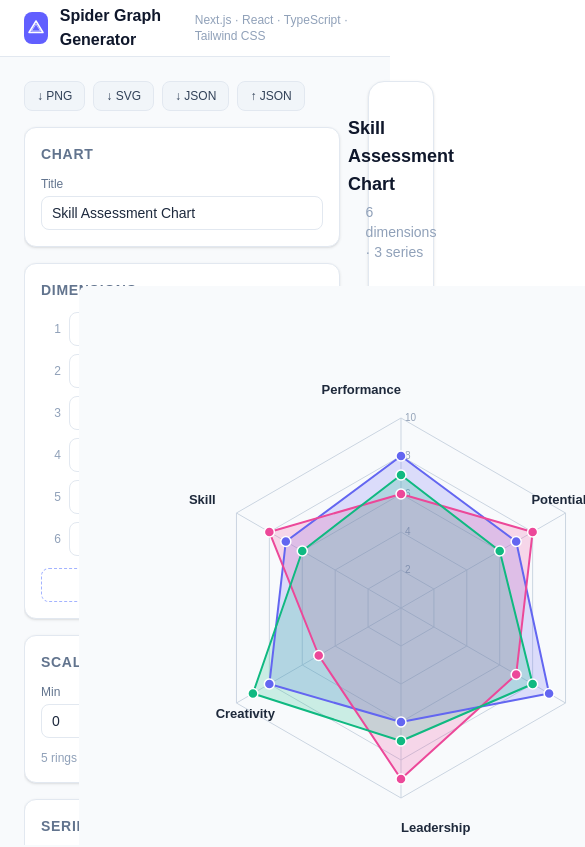
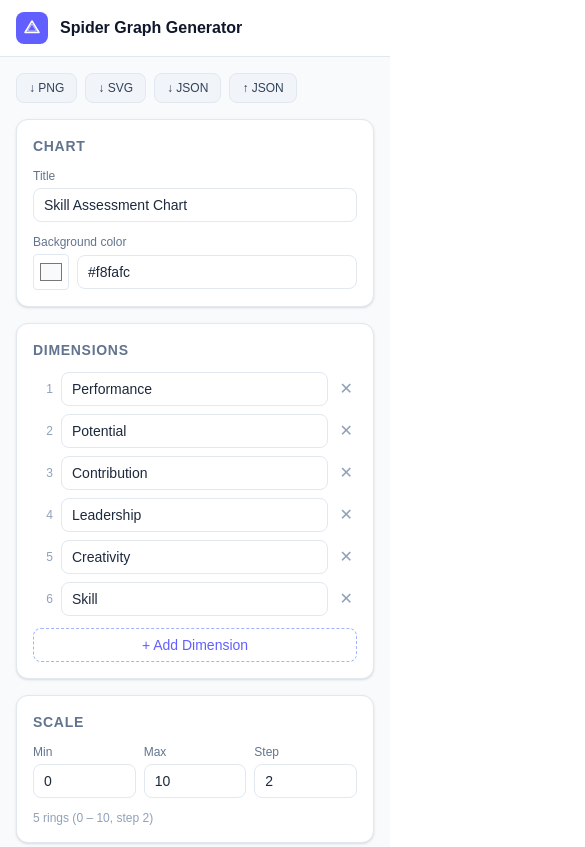
Before and after one commit to rmontero/spider, a Next.js app: page / in a window 390 px wide. Shown: the top 847 px of the page, 585 px wide, since content can reach past the window. Built offline with nearby package versions, Linux system fonts and the light colour scheme.

Commit message:
Make it mobile first
Signed-off-by: Roberto Montero <r@rob.cr>

```diff
--- a/app/page.tsx
+++ b/app/page.tsx
@@ -8,6 +8,7 @@ import { SpiderGraphState } from "@/types/spider-graph";
 const DEFAULT_STATE: SpiderGraphState = {
   config: {
     title: "Skill Assessment Chart",
+    backgroundColor: "#f8fafc",
     dimensions: [
       { id: "dim-1", label: "Performance" },
       { id: "dim-2", label: "Potential" },
@@ -89,6 +90,8 @@ export default function Home() {
           config: {
             ...parsed.config,
             title: parsed.config.title || DEFAULT_STATE.config.title,
+            backgroundColor:
+              parsed.config.backgroundColor || DEFAULT_STATE.config.backgroundColor,
           },
         });
       } else {
@@ -156,7 +159,7 @@ export default function Home() {
     <div className="min-h-screen bg-slate-50">
       {/* Header */}
       <header className="bg-white border-b border-slate-200 sticky top-0 z-10">
-        <div className="max-w-screen-xl mx-auto px-6 h-14 flex items-center justify-between">
+        <div className="max-w-screen-xl mx-auto px-4 sm:px-6 h-14 flex items-center justify-between">
           <div className="flex items-center gap-3">
             <div className="w-8 h-8 rounded-lg bg-indigo-500 flex items-center justify-center">
               <svg width="16" height="16" viewBox="0 0 16 16" fill="none" aria-hidden="true">
@@ -179,14 +182,16 @@ export default function Home() {
             </div>
             <span className="text-base font-semibold text-slate-900">Spider Graph Generator</span>
           </div>
-          <span className="text-xs text-slate-400">Next.js · React · TypeScript · Tailwind CSS</span>
+          <span className="hidden sm:block text-xs text-slate-400">
+            Next.js · React · TypeScript · Tailwind CSS
+          </span>
         </div>
       </header>
 
       {/* Main layout */}
-      <div className="max-w-screen-xl mx-auto px-6 py-6 flex gap-6 items-start">
+      <div className="max-w-screen-xl mx-auto px-4 sm:px-6 py-4 sm:py-6 flex flex-col lg:flex-row gap-4 sm:gap-6 items-start">
         {/* Left panel: editor */}
-        <aside className="w-80 flex-shrink-0 space-y-4 sticky top-20 max-h-[calc(100vh-5rem)] overflow-y-auto pb-8 pr-1">
+        <aside className="w-full lg:w-80 lg:flex-shrink-0 space-y-4 lg:sticky lg:top-20 lg:max-h-[calc(100vh-5rem)] lg:overflow-y-auto lg:pb-8 lg:pr-1">
           <SpiderGraphEditor
             state={state}
             onChange={setState}
@@ -198,14 +203,16 @@ export default function Home() {
         </aside>
 
         {/* Right panel: chart */}
-        <main className="flex-1 min-w-0">
-          <div className="bg-white rounded-2xl border border-slate-200 shadow-sm p-8 flex flex-col items-center">
-            <h2 className="text-lg font-semibold text-slate-900 mb-1">{state.config.title}</h2>
-            <p className="text-sm text-slate-400 mb-6">
+        <main className="w-full flex-1 min-w-0">
+          <div className="bg-white rounded-2xl border border-slate-200 shadow-sm p-4 sm:p-8 flex flex-col items-center">
+            <h2 className="text-base sm:text-lg font-semibold text-slate-900 mb-1 text-center">
+              {state.config.title}
+            </h2>
+            <p className="text-xs sm:text-sm text-slate-400 mb-4 sm:mb-6 text-center">
               {state.config.dimensions.length} dimensions ·{" "}
               {state.series.filter((s) => s.show !== false).length} series
             </p>
-            <div ref={svgRef} className="w-full flex justify-center">
+            <div ref={svgRef} className="w-full flex justify-center overflow-x-auto">
               <SpiderGraph
                 config={state.config}
                 series={state.series}
--- a/components/spider-graph-editor.tsx
+++ b/components/spider-graph-editor.tsx
@@ -220,6 +220,7 @@ export default function SpiderGraphEditor({
       </div>
 
       <Section title="Chart">
+        <div className="space-y-3">
           <div>
             <label className="text-xs text-slate-500 mb-1 block">Title</label>
             <input
@@ -229,6 +230,26 @@ export default function SpiderGraphEditor({
               className="w-full px-2.5 py-1.5 text-sm border border-slate-200 rounded-lg focus:outline-none focus:ring-2 focus:ring-indigo-400 bg-white"
               placeholder="Chart title"
             />
+          </div>
+          <div>
+            <label className="text-xs text-slate-500 mb-1 block">Background color</label>
+            <div className="flex items-center gap-2">
+              <input
+                type="color"
+                value={config.backgroundColor}
+                onChange={(e) => updateConfig({ backgroundColor: e.target.value })}
+                className="w-9 h-9 rounded border border-slate-200 cursor-pointer p-1 bg-white"
+                title="Background color"
+              />
+              <input
+                type="text"
+                value={config.backgroundColor}
+                onChange={(e) => updateConfig({ backgroundColor: e.target.value })}
+                className="flex-1 px-2.5 py-1.5 text-sm border border-slate-200 rounded-lg focus:outline-none focus:ring-2 focus:ring-indigo-400 bg-white"
+                placeholder="#f8fafc"
+              />
+            </div>
+          </div>
         </div>
       </Section>
 
--- a/components/spider-graph.tsx
+++ b/components/spider-graph.tsx
@@ -95,12 +95,20 @@ export default function SpiderGraph({
         width={canvasWidth}
         height={canvasHeight}
         viewBox={`0 0 ${canvasWidth} ${canvasHeight}`}
+        className="max-w-full h-auto"
         aria-label="Spider Graph"
         role="img"
       >
         {/* Optional grid background */}
         {config.showGridBackground && (
-          <rect x={0} y={0} width={canvasWidth} height={canvasHeight} fill="#f8fafc" rx={8} />
+          <rect
+            x={0}
+            y={0}
+            width={canvasWidth}
+            height={canvasHeight}
+            fill={config.backgroundColor || "#f8fafc"}
+            rx={8}
+          />
         )}
 
         {/* Concentric polygons (scale rings) */}
--- a/types/spider-graph.ts
+++ b/types/spider-graph.ts
@@ -23,6 +23,7 @@ export type Series = {
 
 export type SpiderGraphConfig = {
   title: string;
+  backgroundColor: string;
   dimensions: Dimension[];
   scale: ScaleConfig;
   showDimensionLabels: boolean;
```
Lines whose indentation alone changed are shown as unchanged.
